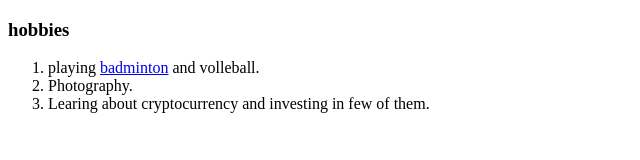
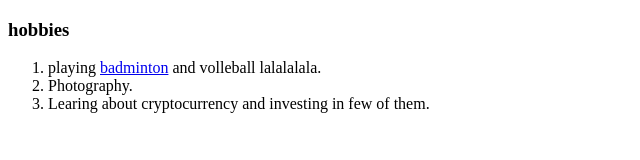
Before and after one commit to varunteja01/cv, a plain HTML site: page hobbies.html in a window 1280 px wide. Shown: the full height of the page, 0-640 px from the left. Drawn offline with Linux system fonts and the light colour scheme.

Commit message:
Update hobbies.html

```diff
--- a/hobbies.html
+++ b/hobbies.html
@@ -7,7 +7,7 @@
   <body>
     <h3>hobbies</h3>
     <ol type="1">
-      <li>playing <a href="https://www.tutorialspoint.com/badminton/images/badminton_racket.jpg">badminton</a> and volleball.</li>
+      <li>playing <a href="https://www.tutorialspoint.com/badminton/images/badminton_racket.jpg">badminton</a> and volleball lalalalala.</li>
       <li>Photography.</li>
       <li>Learing about cryptocurrency and investing in few of them.</li>
     </ol>
```
